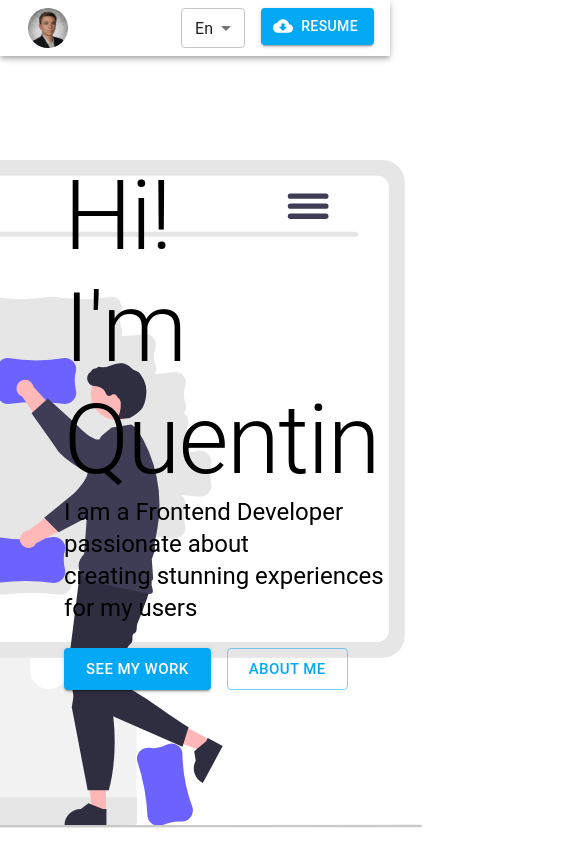
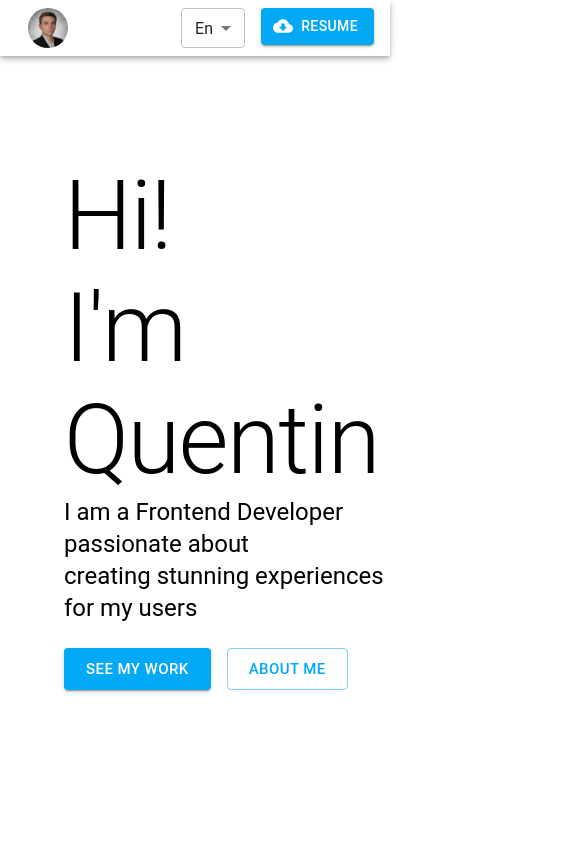
Before and after one commit to couvq/Portfolio-Site-V.2, a React (Create React App) app in the folder portfolio-site-v2/: page / in a window 390 px wide. Shown: the top 866 px of the page, 585 px wide, since content can reach past the window. Built offline with nearby package versions, Linux system fonts and the light colour scheme.

Commit message:
more styling, not responsive yet

```diff
--- a/portfolio-site-v2/src/components/Hero/Hero.js
+++ b/portfolio-site-v2/src/components/Hero/Hero.js
@@ -1,5 +1,8 @@
-import { Container } from "@mui/material";
+import { Container, Stack } from "@mui/material";
 import React from "react";
+
+import { useMediaQuery } from "@mui/material";
+import { useTheme } from "@emotion/react";
 
 import HeroText from "./HeroText";
 import HeroButtons from "./HeroButtons";
@@ -7,12 +10,21 @@ import Illustration from "./Illustration";
 
 const Hero = () => {
   return (
-    <Container sx={{ margin: "5rem 2.5rem", width: '100vw', height: '100vh', marginTop: '10rem' }}>
-      <div style={{ position: 'absolute'}}>
-        <HeroText />
-        <HeroButtons />
-      </div>
-      <Illustration />
+    <Container
+      sx={{
+        margin: "5rem 2.5rem",
+        width: "100vw",
+        height: "100vh",
+        marginTop: "10rem",
+      }}
+    >
+      <Stack direction="row" spacing={100}>
+        <div style={{ position: "absolute" }}>
+          <HeroText />
+          <HeroButtons />
+        </div>
+        <Illustration />
+      </Stack>
     </Container>
   );
 };
```
